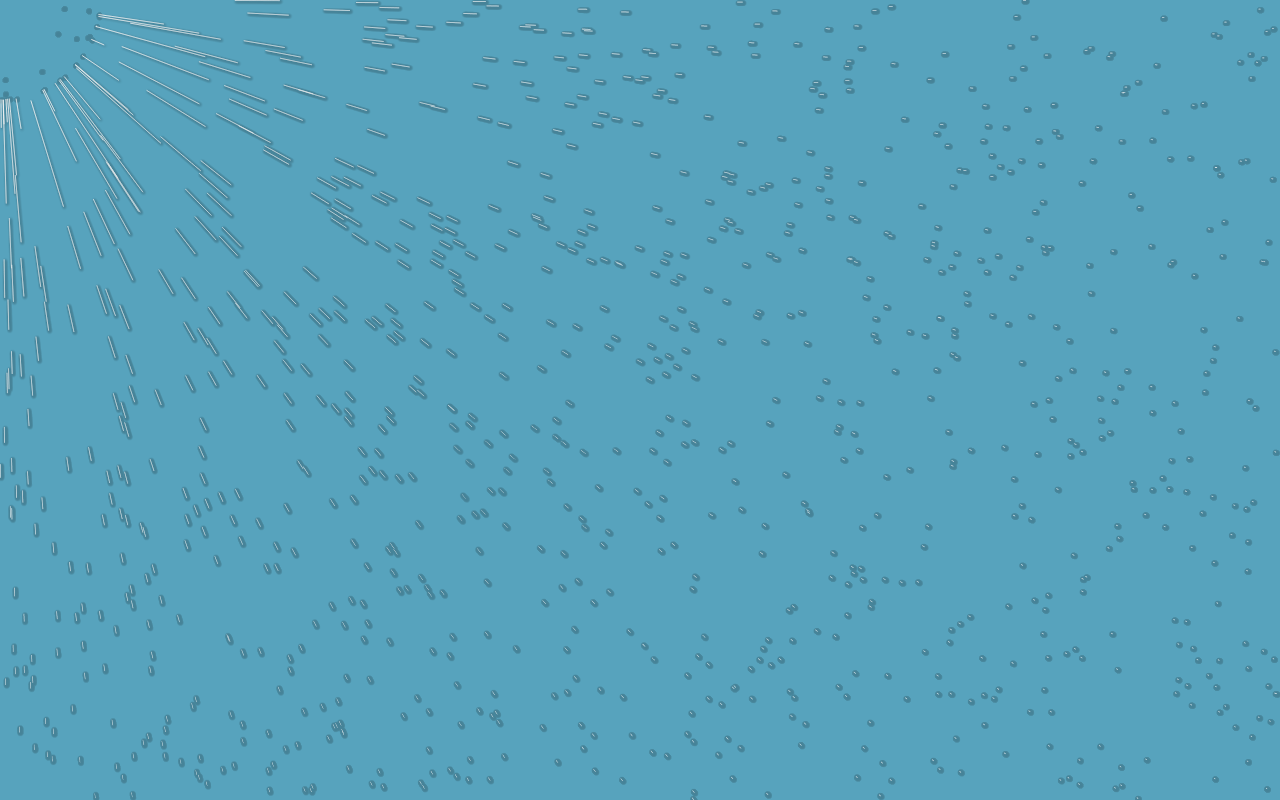
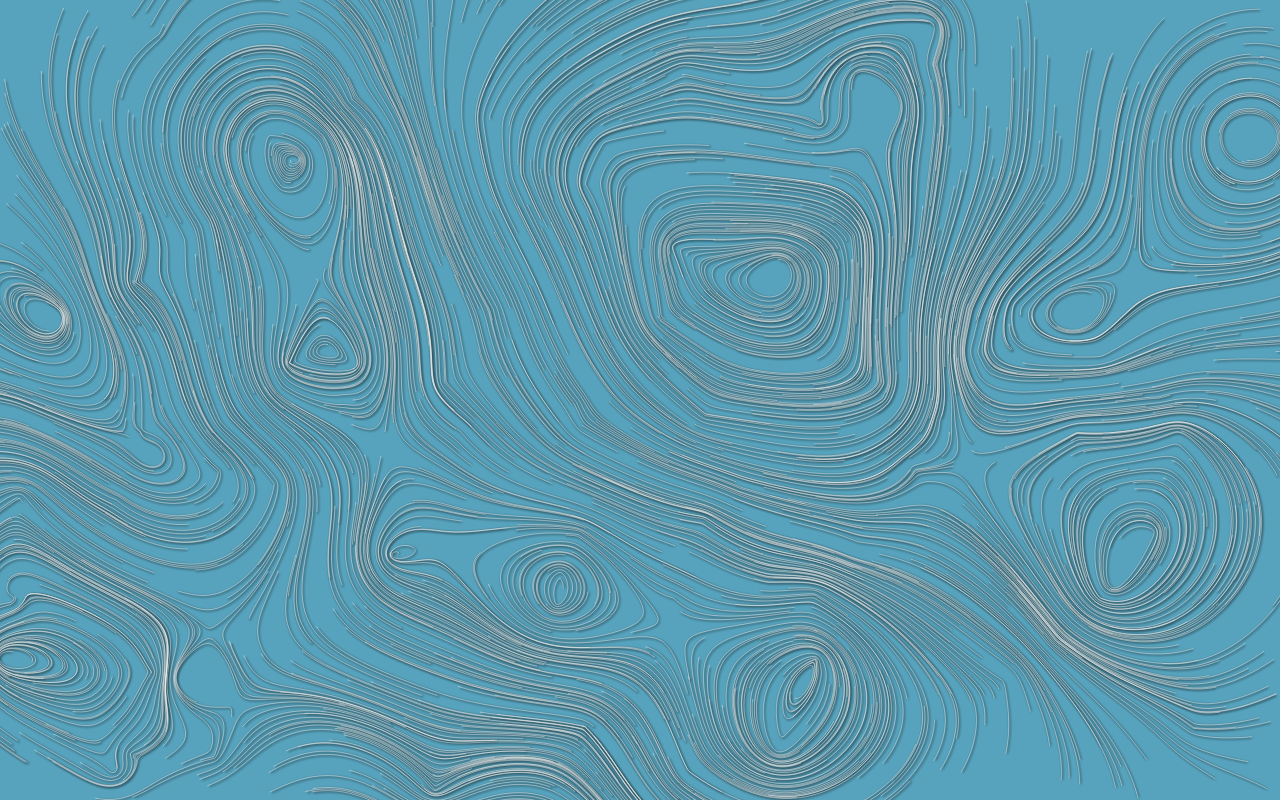
Before and after one commit to steren/attractors, a plain HTML site: page index.html in a window 1280 px wide. Drawn offline with Linux system fonts and the light colour scheme.

Commit message:
use attractor field

```diff
--- a/index.html
+++ b/index.html
@@ -18,7 +18,7 @@
 		}
 
 		#shadow-canvas {
-			opacity: 0.2;
+			opacity: 0.5;
 		}
 	</style>
 </head>
--- a/ninis.js
+++ b/ninis.js
@@ -1,11 +1,14 @@
+var SIZE_SHADOW = 8;
+var DELTA_SHADOW_X = 1;
+var DELTA_SHADOW_Y = 1;
+var NB_ATTRACTORS = 100;
+var NB_PARTICULES = 1000;
+
+var STEP_DISTANCE = 1;
+
 var canvas, ctx;
 var shadowCanvas, shadowCanvasCtx;
 var shadow;
-var SIZE_SHADOW = 8;
-var DELTA_SHADOW_X = 1;
-var DELTA_SHADOW_Y = 1;
-
-var nbParticules = 1000;
 
 
 var G = 100;
@@ -17,6 +20,8 @@ var mouseX = 0, mouseY = 0;
 
 var pointsX = [];
 var pointsY = [];
+
+var attractors = [];
 
 var lastTime;
 
@@ -36,7 +41,9 @@ function init() {
 
   resizeCanvasesToWindow();
 
-  for(var i = 0; i < nbParticules; i++) {
+  initAttractors();
+
+  for(var i = 0; i < NB_PARTICULES; i++) {
     pointsX.push(Math.random() * canvas.width);
     pointsY.push(Math.random() * canvas.height);
   }
@@ -91,26 +98,75 @@ function drawline(x1, y1, x2, y2) {
   ctx.strokeStyle = "#F7F6F5";
   ctx.moveTo(x1,y1);
   ctx.lineTo(x2,y2);
+  ctx.lineWidth = 0.5;
   ctx.stroke();
 
   shadowCanvasCtx.drawImage(shadow, x2 - (SIZE_SHADOW / 2) + DELTA_SHADOW_X, y2 - (SIZE_SHADOW / 2) + DELTA_SHADOW_Y);
 }
 
 function getNewPosition(x, y, delta) {
-  if(delta > 0) {
-    var r2 = (x - mouseX) * (x - mouseX) + (y - mouseY) * (y - mouseY);
+  return getNewPosition(x,y);
+}
 
-    var newX, newY;
+function getNewPosition(x,y) {
+  var fieldXY = field(x,y);
 
-    if(r2 > G * mCursor) {
-      newX = x - G * mCursor * (x - mouseX) / (r2 * Math.sqrt(r2));
-      newY = y - G * mCursor * (y - mouseY) / (r2 * Math.sqrt(r2));
-    } else {
-      newX = x;
-      newY = y;
-    }
-    return [newX, newY];
-  } else {
-    return [x, y];
+  var ux = -1 * STEP_DISTANCE * fieldXY[1];
+  var uy =      STEP_DISTANCE * fieldXY[0];
+
+  var newX = x + ux;
+  var newY = y + uy;
+
+  return [newX, newY];
+}
+
+
+/**
+ * Value of the field at a given point
+ */
+function field(x, y) {
+  var ux = 0;
+  var uy = 0;
+  for(var a = 0; a < NB_ATTRACTORS; a++) {
+    var attractor = attractors[a];
+
+    var d2 =  Math.pow(x - attractor.x, 2) + Math.pow(y - attractor.y, 2);
+    var d = Math.sqrt(d2);
+
+    var weight = attractor.weight * Math.exp( -1 * d2 / attractor.radius );
+
+    ux += weight * (x - attractor.x) / d;
+    uy += weight * (y - attractor.y) / d;
+  }
+
+  var norm = Math.sqrt(ux*ux + uy * uy);
+  ux = ux / norm;
+  uy = uy / norm;
+
+  return [ux, uy];
+}
+
+
+
+
+function initAttractors() {
+  var dimX = canvas.width;
+  var dimY = canvas.height;
+
+  var minW = -1;
+  var maxW =  1;
+
+  var D = Math.max(dimX, dimY);
+  var minD = 4*D;
+  var maxD = 64*D;
+
+  for( var a = 0; a < NB_ATTRACTORS; a++) {
+    var attractor = {};
+    attractor.x = Math.random() * (dimX - 1);
+    attractor.y = Math.random() * (dimY - 1);
+    attractor.weight = Math.random() * (maxW - minW) + minW;
+    attractor.radius = Math.random() * (maxD - minD) + minD;
+    attractors.push(attractor);
+
   }
 }
```
